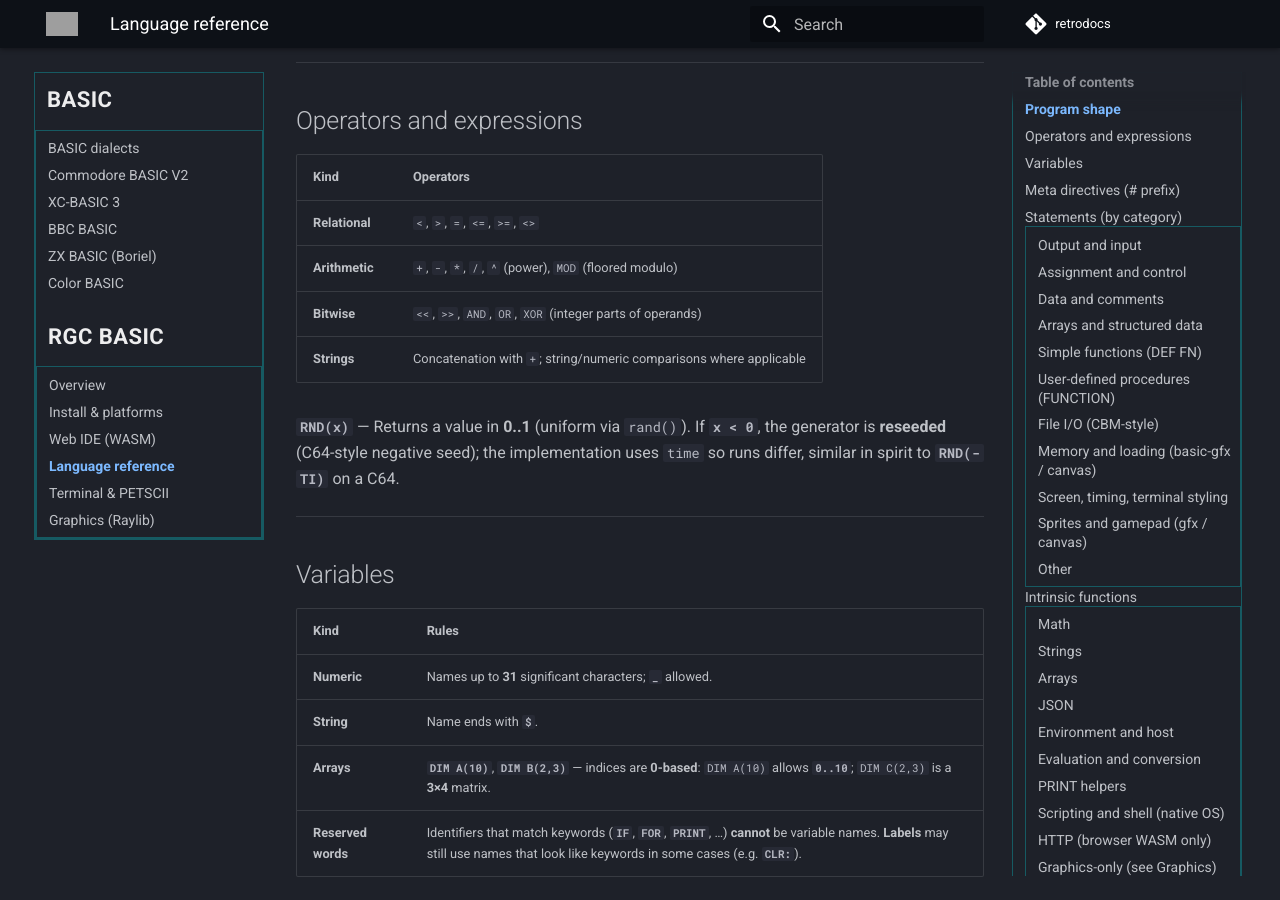
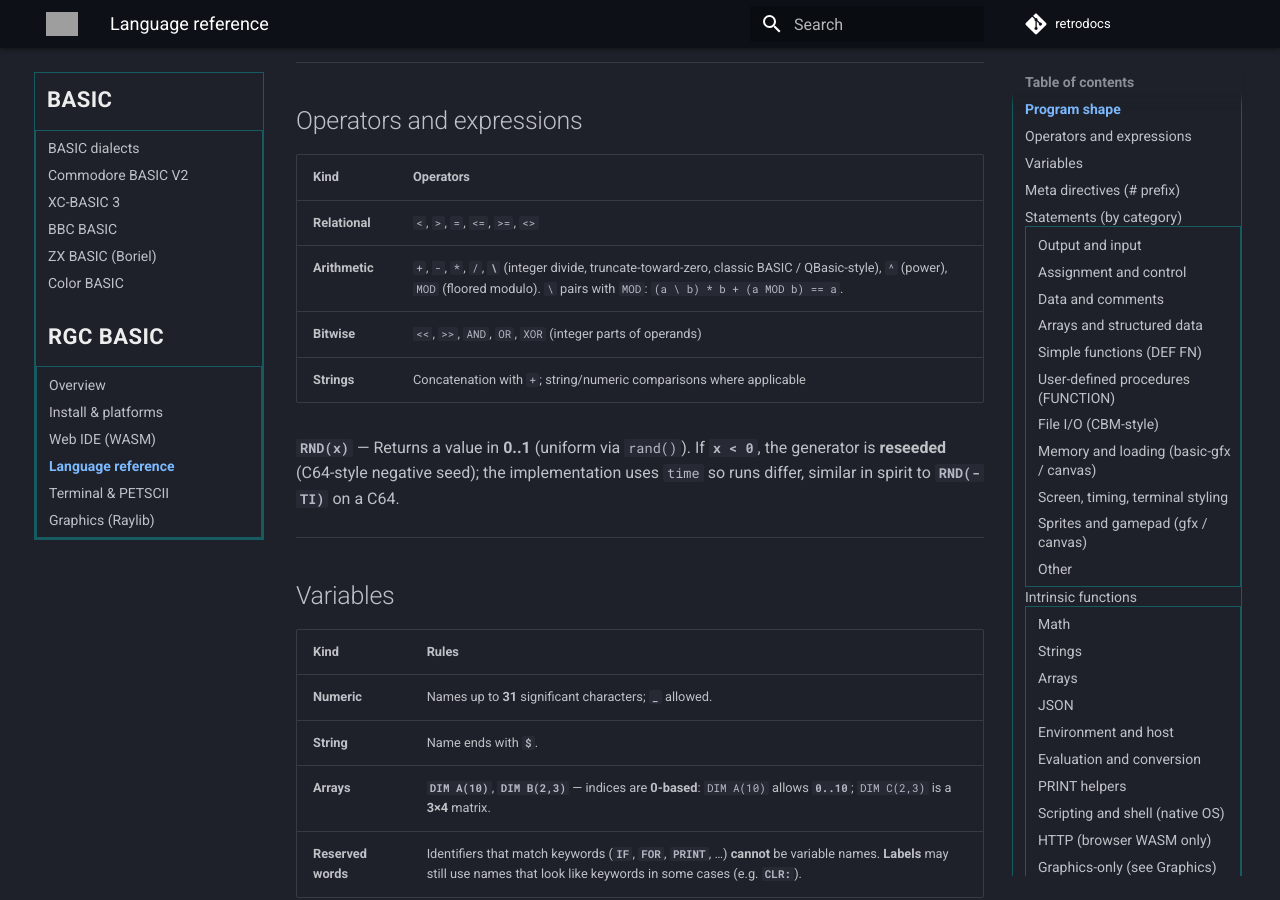
Before and after one commit to omiq/retrodocs, an MkDocs documentation site: the page built from docs/basic/rgc-basic/language.md, in a window 1280 px wide and 900 px high, scrolled down 803 px. Built offline with MkDocs 1.6.1 and Material for MkDocs 9.7.7, drawn with Linux system fonts in a browser that asks for light colours; comment, search, counter and statistics services are not loaded; grey boxes are pictures that could not be loaded.

Commit message:
rgc-basic: document `\` integer-divide operator
Classic BASIC / QBasic / VB / AMOS integer divide, truncate
toward zero. Pairs with MOD so `(a \ b) * b + (a MOD b) == a`
for non-zero b.

```diff
--- a/docs/basic/rgc-basic/language.md
+++ b/docs/basic/rgc-basic/language.md
@@ -23,7 +23,7 @@ This page documents **statements, functions, directives, and system variables**
 | Kind | Operators |
 |------|-----------|
 | **Relational** | `<`, `>`, `=`, `<=`, `>=`, `<>` |
-| **Arithmetic** | `+`, `-`, `*`, `/`, `^` (power), `MOD` (floored modulo) |
+| **Arithmetic** | `+`, `-`, `*`, `/`, **`\`** (integer divide, truncate-toward-zero, classic BASIC / QBasic-style), `^` (power), `MOD` (floored modulo). `\` pairs with `MOD`: `(a \ b) * b + (a MOD b) == a`. |
 | **Bitwise** | `<<`, `>>`, `AND`, `OR`, `XOR` (integer parts of operands) |
 | **Strings** | Concatenation with `+`; string/numeric comparisons where applicable |
 
```
